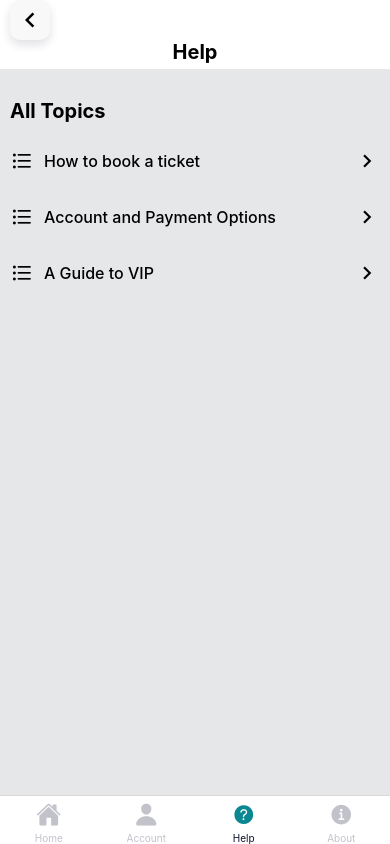
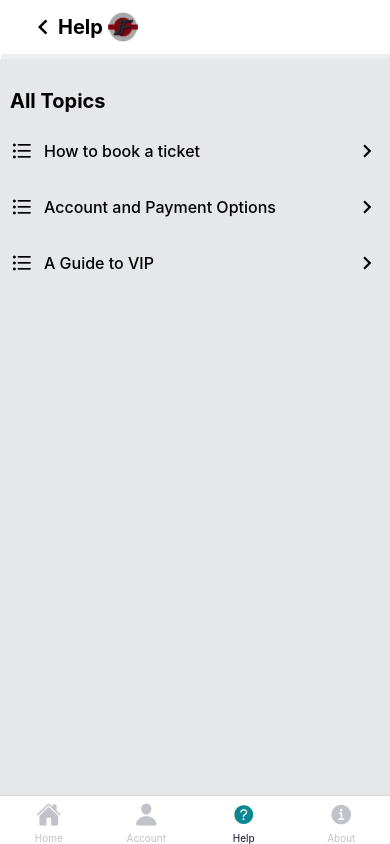
Before and after one commit to fboakye008/online_ticketing, a React Native app: screen /Help in a window 390 px wide. Built offline with nearby package versions, Linux system fonts and the light colour scheme.

Commit message:
Done with branding

```diff
--- a/src/contents/image.js
+++ b/src/contents/image.js
@@ -5,5 +5,6 @@ export default {
     travel: require('../../src/images/Travel.png'),
     facebook: require('../../src/images/facebook.png'),
     map: require('../../src/images/map.jpeg'),
+    projectlogo: require ('../../src/images/projectLogo.png'),
     google: require('../../src/images/google.png'),
 };
--- a/src/screens/About.js
+++ b/src/screens/About.js
@@ -4,6 +4,7 @@ import {
   TouchableOpacity,
   StyleSheet,
   SafeAreaView,
+  Image,
   Dimensions,
   ScrollView,
 } from "react-native";
@@ -14,6 +15,7 @@ import {
   MaterialIcons,
 } from "@expo/vector-icons";
 import { Colors } from "../contents";
+import projectlogo from "../../src/images/projectLogo.png";
 import { useNavigation } from "@react-navigation/native";
 
 const { width, height } = Dimensions.get("window");
@@ -66,13 +68,18 @@ const About = () => {
 
   return (
     <SafeAreaView style={styles.container}>
+
       <TouchableOpacity
-        style={styles.arrowContainer}
-        onPress={() => navigation.goBack()}
-      >
-        <MaterialIcons name="keyboard-arrow-left" size={30} color="#000" />
-      </TouchableOpacity>
-      <Text style={styles.title}>About Us</Text>
+            style={styles.header}
+            onPress={() => navigation.goBack()}>
+          <View style={{flexDirection: "row", alignItems: "center", marginLeft: 15}}>
+            <MaterialIcons name="keyboard-arrow-left" size={30} color="#000" />
+                 <Text style={styles.Headertopic}>About Us </Text>
+           <View>
+               <Image source={projectlogo} style={[styles.Image]} resizeMode="cover"/>
+            </View>
+          </View>
+        </TouchableOpacity>
       <ScrollView style={{ flex: 1, backgroundColor: "#e6e7e8" }}>
         <View style={styles.topicsWrapper}>
           <Text style={styles.allTopics}>All Topics</Text>
@@ -118,29 +125,25 @@ const styles = StyleSheet.create({
     backgroundColor: "#fff",
   },
 
-  title: {
+  header:{
+    borderBottomColor: '#eee',
+    justifyContent: "space-between",
+    width: "100%",
+    borderBottomWidth: 5,
+    flexDirection: 'row',
+    alignItems: 'center',
+    paddingBottom: 12,
+    marginLeft: 1,
+    marginTop: 12,
+    paddingHorizontal: 12,
+    backgroundColor: Colors.DEFAULT_WHITE,
+  },
+  Headertopic: {
+    flex: 1,
     fontSize: 20,
-    textAlign: "center",
+    textAlign: 'center',
     fontWeight: "bold",
-    paddingBottom: 5,
-  },
-  arrowContainer: {
-    height: 40,
-    width: 40,
-    justifyContent: "center",
-    alignItems: "center",
-    backgroundColor: Colors.SECONDARY_WHITE,
-    borderRadius: 10,
-    marginLeft: 10,
-    shadowColor: Colors.DEFAULT_BLACK,
-    shadowOffset: {
-      width: 0,
-      height: 5,
-    },
-    shadowOpacity: 0.121,
-    shadowRadius: 9.11,
-    elevation: 5,
-  },
+},
   topic: {
     fontSize: 16,
     paddingLeft: 10,
@@ -162,5 +165,11 @@ const styles = StyleSheet.create({
     alignItems: "center",
     marginVertical: 15,
   },
+  Image: {
+
+    height: 30,
+    width: 30,
+    marginRight: 20,
+},
 });
 export default About;
--- a/src/screens/BusStopTimeScreen.js
+++ b/src/screens/BusStopTimeScreen.js
@@ -6,6 +6,7 @@ import {
     StyleSheet,
     Dimensions,
     TouchableOpacity,
+    Image,
     SafeAreaView,
 } from "react-native";
 import BookingTextField from "../components/CustomBookingInput";
@@ -14,6 +15,7 @@ import {Colors} from "../contents";
 import moment from 'moment';
 import _ from "underscore";
 import {CreateBooking} from "../apis/booking";
+import projectlogo from "../../src/images/projectLogo.png";
 
 const {height, width} = Dimensions.get("window");
 import {updateError} from '../utils';
@@ -140,12 +142,18 @@ const BusStopTimeScreen = ({navigation, route}) => {
         <SafeAreaView style={styles.wrapper}>
 
             <TouchableOpacity
-                style={styles.arrowContainer}
-                onPress={() => navigation.goBack()}>
-                <MaterialIcons name="keyboard-arrow-left" size={30} color="#000"/>
+                        style={styles.header}
+            onPress={() => navigation.goBack()}>
+                        <View style={{flexDirection: "row", alignItems: "center", marginLeft: 15}}>
+                        <MaterialIcons name="keyboard-arrow-left" size={30} color="#000" />
+                         <Text style={styles.topic}>Departure </Text>
 
-            </TouchableOpacity>
-            <Text style={styles.text}> Departure</Text>
+                            <View>
+                            <Image source={projectlogo} style={[styles.Image]} resizeMode="cover"/>
+                            </View>
+                        </View>
+
+                    </TouchableOpacity>
             <View style={styles.container}>
                 <ReadOnlyField
                     style={styles.input}
@@ -179,23 +187,7 @@ const styles = StyleSheet.create({
     wrapper: {
         flex: 1,
     },
-    arrowContainer: {
-        height: 40,
-        width: 40,
-        justifyContent: "center",
-        alignItems: "center",
-        backgroundColor: Colors.SECONDARY_WHITE,
-        borderRadius: 10,
-        marginLeft: 10,
-        shadowColor: Colors.DEFAULT_BLACK,
-        shadowOffset: {
-            width: 0,
-            height: 5,
-        },
-        shadowOpacity: 0.121,
-        shadowRadius: 9.11,
-        elevation: 5,
-    },
+
     container: {
         flex: 1,
         justifyContent: "center",
@@ -227,6 +219,19 @@ const styles = StyleSheet.create({
         fontSize: 15,
         fontWeight: "bold",
     },
+    header:{
+        borderBottomColor: '#eee',
+        justifyContent: "space-between",
+        width: "100%",
+        borderBottomWidth: 5,
+        flexDirection: 'row',
+        alignItems: 'center',
+        paddingBottom: 12,
+        marginLeft: 1,
+        paddingTop:12,
+        paddingHorizontal: 12,
+        backgroundColor: Colors.DEFAULT_WHITE,
+      },
     text: {
 
         justifyContent: "space-between",
@@ -237,6 +242,12 @@ const styles = StyleSheet.create({
         paddingTop: 5,
         paddingLeft: 145
     },
+    Image: {
+
+        height: 30,
+        width: 30,
+        marginRight: 20,
+    },
 });
 
 export default BusStopTimeScreen;
--- a/src/screens/Help.js
+++ b/src/screens/Help.js
@@ -4,6 +4,7 @@ import {
   TouchableOpacity,
   StyleSheet,
   SafeAreaView,
+  Image,
   Dimensions,
   ScrollView,
 } from "react-native";
@@ -14,6 +15,7 @@ import {
   MaterialIcons,
 } from "@expo/vector-icons";
 import { Colors } from "../contents";
+import projectlogo from "../../src/images/projectLogo.png";
 import { useNavigation } from "@react-navigation/native";
 
 const { width, height } = Dimensions.get("window");
@@ -53,13 +55,18 @@ const Help = () => {
 
   return (
     <SafeAreaView style={styles.container}>
+
       <TouchableOpacity
-        style={styles.arrowContainer}
-        onPress={() => navigation.goBack()}
-      >
-        <MaterialIcons name="keyboard-arrow-left" size={30} color="#000" />
-      </TouchableOpacity>
-      <Text style={styles.title}>Help</Text>
+            style={styles.header}
+            onPress={() => navigation.goBack()}>
+          <View style={{flexDirection: "row", alignItems: "center", marginLeft: 15}}>
+            <MaterialIcons name="keyboard-arrow-left" size={30} color="#000" />
+                 <Text style={styles.Headertopic}>Help </Text>
+           <View>
+               <Image source={projectlogo} style={[styles.Image]} resizeMode="cover"/>
+            </View>
+          </View>
+        </TouchableOpacity>
       <ScrollView style={{ flex: 1, backgroundColor: "#e6e7e8" }}>
         <View style={styles.topicsWrapper}>
           <Text style={styles.allTopics}>All Topics</Text>
@@ -105,29 +112,25 @@ const styles = StyleSheet.create({
     backgroundColor: "#fff",
   },
 
-  title: {
+  header:{
+    borderBottomColor: '#eee',
+    justifyContent: "space-between",
+    width: "100%",
+    borderBottomWidth: 5,
+    flexDirection: 'row',
+    alignItems: 'center',
+    paddingBottom: 12,
+    marginLeft: 1,
+    marginTop: 12,
+    paddingHorizontal: 12,
+    backgroundColor: Colors.DEFAULT_WHITE,
+  },
+  Headertopic: {
+    flex: 1,
     fontSize: 20,
-    textAlign: "center",
+    textAlign: 'center',
     fontWeight: "bold",
-    paddingBottom: 5,
-  },
-  arrowContainer: {
-    height: 40,
-    width: 40,
-    justifyContent: "center",
-    alignItems: "center",
-    backgroundColor: Colors.SECONDARY_WHITE,
-    borderRadius: 10,
-    marginLeft: 10,
-    shadowColor: Colors.DEFAULT_BLACK,
-    shadowOffset: {
-      width: 0,
-      height: 5,
-    },
-    shadowOpacity: 0.121,
-    shadowRadius: 9.11,
-    elevation: 5,
-  },
+},
   topic: {
     fontSize: 16,
     paddingLeft: 10,
@@ -149,5 +152,11 @@ const styles = StyleSheet.create({
     alignItems: "center",
     marginVertical: 15,
   },
+  Image: {
+
+    height: 30,
+    width: 30,
+    marginRight: 20,
+},
 });
 export default Help;
--- a/src/screens/RouteScreen.js
+++ b/src/screens/RouteScreen.js
@@ -4,6 +4,7 @@ import {
     View,
     Text,
     StyleSheet,
+    Image,
     Dimensions,
     TouchableOpacity,
     SafeAreaView,
@@ -13,12 +14,13 @@ import ReadOnlyField from "../components/CustomInput/ReadOnlyField";
 import {Colors} from "../contents";
 import moment from 'moment';
 import {RequestRoutes} from "../apis/routes";
-
 const {height, width} = Dimensions.get("window");
 import utils from "../apis/utils";
 import {updateError} from '../utils';
+import projectlogo from '../../src/images/projectLogo.png';
 
 const Routes = ({navigation}) => {
+
     const [error, setError] = useState("");
     const [routeMessage, setRouteMessage] = useState("Route");
     const [data, setData] = useState({
@@ -65,13 +67,28 @@ const Routes = ({navigation}) => {
                     {error}
                 </Text>
             ) : null}
-            <TouchableOpacity
-                style={styles.arrowContainer}
-                onPress={() => navigation.goBack()}>
-                <MaterialIcons name="keyboard-arrow-left" size={30} color="#000"/>
 
-            </TouchableOpacity>
-            <Text style={styles.text}> Select Your Route</Text>
+            {/* <TouchableOpacity
+
+            onPress={() => navigation.goBack()}>
+          <MaterialIcons name="keyboard-arrow-left" size={30} color="#000" />
+          <View style={styles.titleContainer}>
+               <Text style={styles.title}>Select Your Route</Text>
+               <Image source={projectlogo} style={[styles.Image]} resizeMode="cover"/>
+        </View>
+        </TouchableOpacity> */}
+        <TouchableOpacity
+                        style={styles.header}
+            onPress={() => navigation.goBack()}>
+                        <View style={{flexDirection: "row", alignItems: "center", marginLeft: 15}}>
+                        <MaterialIcons name="keyboard-arrow-left" size={30} color="#000" />
+                            <Text style={styles.topic}>Select Your Route</Text>
+                            <View>
+                            </View>
+                        </View>
+
+                    </TouchableOpacity>
+                    <Image source={projectlogo} style={[styles.Image]} resizeMode="cover"/>
 
             <View style={styles.container}>
                 <ReadOnlyField
@@ -98,23 +115,7 @@ const styles = StyleSheet.create({
     wrapper: {
         flex: 1,
     },
-    arrowContainer: {
-        height: 40,
-        width: 40,
-        justifyContent: "center",
-        alignItems: "center",
-        backgroundColor: Colors.SECONDARY_WHITE,
-        borderRadius: 10,
-        marginLeft: 10,
-        shadowColor: Colors.DEFAULT_BLACK,
-        shadowOffset: {
-            width: 0,
-            height: 5,
-        },
-        shadowOpacity: 0.121,
-        shadowRadius: 9.11,
-        elevation: 5,
-    },
+
     container: {
         flex: 1,
         justifyContent: "center",
@@ -122,7 +123,6 @@ const styles = StyleSheet.create({
         height: height,
     },
 
-    //
     btn: {
         justifyContent: "center",
         alignItems: "center",
@@ -146,6 +146,31 @@ const styles = StyleSheet.create({
         fontSize: 15,
         fontWeight: "bold",
     },
+    header:{
+        borderBottomColor: '#eee',
+        borderBottomWidth: 5,
+        flexDirection: 'row',
+        alignItems: 'center',
+        paddingBottom: 12,
+        paddingHorizontal: 12,
+        backgroundColor: Colors.DEFAULT_WHITE,
+      },
+      titleContainer:{
+        flex: 1,
+      },
+      title:{
+        fontSize: 18,
+        marginLeft: -38,
+        fontWeight:'bold',
+        textAlign: 'center',
+      },
+      Image: {
+
+        height: 100,
+        width: 100,
+        marginLeft: "36%",
+        marginTop: 10
+    },
     text: {
         justifyContent: "space-between",
         alignItems: "center",
@@ -156,6 +181,13 @@ const styles = StyleSheet.create({
         marginLeft: 60
     },
 
+    topic: {
+        flex: 1,
+        fontSize: 18,
+        marginLeft: -38,
+        fontWeight:'bold',
+       textAlign: 'center',
+    },
 });
 
 export default Routes;
--- a/src/screens/ScheduleScreen.js
+++ b/src/screens/ScheduleScreen.js
@@ -1,6 +1,6 @@
 import {StatusBar} from 'expo-status-bar';
 import React, {useState, useEffect} from 'react';
-import {StyleSheet, Text, View, FlatList, TouchableOpacity, SafeAreaView,} from 'react-native';
+import {StyleSheet, Text, View, FlatList, TouchableOpacity,Image, SafeAreaView,} from 'react-native';
 import {MaterialCommunityIcons, MaterialIcons} from '@expo/vector-icons';
 import _ from "lodash"
 import uds from "underscore"
@@ -8,6 +8,7 @@ import {RequestSchedule} from "../apis/schedules";
 import {Colors} from "../contents";
 import {updateError} from '../utils';
 import SearchBar from "../components/ListSearch/SearchBar";
+import projectlogo from "../../src/images/projectLogo.png";
 import moment from "moment";
 
 
@@ -162,15 +163,20 @@ const ScheduleScreen = ({navigation, route}) => {
               {error}
             </Text>
         ) : null}
+
         <TouchableOpacity
-            style={styles.header}
+                        style={styles.header}
             onPress={() => navigation.goBack()}>
-          <MaterialIcons name="keyboard-arrow-left" size={30} color="#000" />
-          <View style={styles.titleContainer}>
-              {!clicked && <Text style={styles.title}>Schedule ({dateToday})</Text>}
-        {/*<Text style={styles.title}>Bus Schedules</Text>*/}
-        </View>
-        </TouchableOpacity>
+                        <View style={{flexDirection: "row", alignItems: "center", marginLeft: 15}}>
+                        <MaterialIcons name="keyboard-arrow-left" size={30} color="#000" />
+                        {!clicked && <Text style={styles.topic}>Schedule ({dateToday})</Text>}
+
+                            <View>
+                            <Image source={projectlogo} style={[styles.Image]} resizeMode="cover"/>
+                            </View>
+                        </View>
+
+                    </TouchableOpacity>
           <SearchBar
               searchPhrase={searchPhrase}
               setSearchPhrase={setSearchPhrase}
@@ -193,23 +199,7 @@ const ScheduleScreen = ({navigation, route}) => {
 }
 
 const styles = StyleSheet.create({
-  arrowContainer: {
-    height: 40,
-    width: 40,
-    justifyContent: "center",
-    alignItems: "center",
-    backgroundColor: Colors.SECONDARY_WHITE,
-    borderRadius: 10,
-    marginLeft: 10,
-    shadowColor: Colors.DEFAULT_BLACK,
-    shadowOffset: {
-        width: 0,
-        height: 5,
-    },
-    shadowOpacity: 0.121,
-    shadowRadius: 9.11,
-    elevation: 5,
-},
+//
   columnHeader: {
     width: "30%",
     justifyContent: "center",
@@ -236,12 +226,16 @@ const styles = StyleSheet.create({
 
   header:{
     borderBottomColor: '#eee',
+    justifyContent: "space-between",
+    width: "100%",
     borderBottomWidth: 5,
     flexDirection: 'row',
     alignItems: 'center',
     paddingBottom: 12,
+    marginLeft: 1,
+    paddingTop:12,
     paddingHorizontal: 12,
-
+    backgroundColor: Colors.DEFAULT_WHITE,
   },
   tableHeader: {
     flexDirection: "row",
@@ -259,6 +253,12 @@ const styles = StyleSheet.create({
     height: 60,
     alignItems:"center",
   },
+  topic: {
+    flex: 1,
+    fontSize: 16,
+    textAlign: 'center',
+    fontWeight: "500",
+},
 
   titleContainer:{
     flex: 1,
@@ -269,7 +269,12 @@ const styles = StyleSheet.create({
     fontWeight:'bold',
     textAlign: 'center',
   },
+  Image: {
 
+    height: 30,
+    width: 30,
+    marginRight: 20,
+},
 });
 
 
--- a/src/screens/SignInScreen.js
+++ b/src/screens/SignInScreen.js
@@ -13,6 +13,7 @@ import AsyncStorage from '@react-native-async-storage/async-storage';
 
 
 const SignInScreen = ({navigation, route}) => {
+    const projectlogo = require('../../src/images/projectLogo.png');
     const nextPage = route.params.navPage;
     const [loading, setLoading] = useState(false);
     useEffect(() => {
@@ -89,10 +90,13 @@ const SignInScreen = ({navigation, route}) => {
 
         </View>
         </TouchableOpacity>
+
             <View style={styles.contentContainer}>
-                <Text style={styles.content}>
+                {/* <Text style={styles.content}>
                     Enter your Username and password, and enjoy your trip!
-                </Text>
+                </Text> */}
+                <Image source={projectlogo} style={[styles.Image]} resizeMode="cover"/>
+
                 <TextField
                     value={phone}
                     onChangeText={(value) => handleOnChangeText(value, "phone")}
@@ -268,6 +272,12 @@ const styles = StyleSheet.create({
         fontWeight:'bold',
         textAlign: 'center',
       },
+      Image: {
+
+        height: 100,
+        width: 100,
+        marginLeft: "35%"
+    },
 });
 
 export default SignInScreen;
--- a/src/screens/Trips.js
+++ b/src/screens/Trips.js
@@ -1,11 +1,12 @@
 import React, {useEffect, useState} from "react";
-import {View, Text, SafeAreaView, StyleSheet, TouchableOpacity, ScrollView} from "react-native";
+import {View, Text, SafeAreaView, StyleSheet, TouchableOpacity,Image, ScrollView} from "react-native";
 import {MaterialIcons} from "@expo/vector-icons";
 import {Colors} from "../contents";
 import _ from "underscore";
 import moment from "moment";
 import {fetchTickets} from "../apis/tickets";
 import {updateError} from '../utils';
+import projectlogo from "../../src/images/projectLogo.png";
 import DisplayTrip from "../components/CustomInput/DisplayTrip";
 
 
@@ -52,7 +53,7 @@ const Trips = ({navigation}) => {
                     {error}
                 </Text>
             ) : null}
-            <TouchableOpacity
+            {/* <TouchableOpacity
             style={styles.header}
             onPress={() => navigation.goBack()}>
           <MaterialIcons name="keyboard-arrow-left" size={30} color="#000" />
@@ -60,8 +61,18 @@ const Trips = ({navigation}) => {
           <Text style={styles.title}>Trips ({numTrips})</Text>
 
         </View>
+        </TouchableOpacity> */}
+        <TouchableOpacity
+            style={styles.header}
+            onPress={() => navigation.goBack()}>
+          <View style={{flexDirection: "row", alignItems: "center", marginLeft: 15}}>
+            <MaterialIcons name="keyboard-arrow-left" size={30} color="#000" />
+                 <Text style={styles.Headertopic}>Trips ({numTrips}) </Text>
+           <View>
+               <Image source={projectlogo} style={[styles.Image]} resizeMode="cover"/>
+            </View>
+          </View>
         </TouchableOpacity>
-
 
             <ScrollView>
 
@@ -85,22 +96,35 @@ const styles = StyleSheet.create({
         flex: 1,
     },
     header:{
-        borderBottomColor: Colors.DEFAULT_GREY,
+        borderBottomColor: '#eee',
+        justifyContent: "space-between",
+        width: "100%",
         borderBottomWidth: 5,
         flexDirection: 'row',
         alignItems: 'center',
         paddingBottom: 12,
+        marginLeft: 1,
+        marginTop: 12,
         paddingHorizontal: 12,
         backgroundColor: Colors.DEFAULT_WHITE,
       },
+      Headertopic: {
+        flex: 1,
+        fontSize: 20,
+        textAlign: 'center',
+        fontWeight: "bold",
+    },
+
+      Image: {
+
+        height: 30,
+        width: 30,
+        marginRight: 20,
+    },
+
       titleContainer:{
         flex: 1,
       },
-      title:{
-        fontSize: 18,
-        marginLeft: -38,
-        fontWeight:'bold',
-        textAlign: 'center',
-      },
+
 })
 export default Trips;
--- a/src/screens/Wallet.js
+++ b/src/screens/Wallet.js
@@ -15,6 +15,7 @@ import SwitchButton from "../components/CustomSwitch/SwitchButton";
 import Receipt from "../components/CustomTicket/Receipt";
 import _ from "underscore";
 import moment from "moment";
+import projectlogo from "../../src/images/projectLogo.png";
 import {fetchTickets} from "../apis/tickets";
 import {updateError} from "../utils";
 
@@ -82,13 +83,16 @@ const Wallet = () => {
                 </Text>
             ) : null}
 
-            <TouchableOpacity
+        <TouchableOpacity
             style={styles.header}
             onPress={() => navigation.goBack()}>
-          <MaterialIcons name="keyboard-arrow-left" size={30} color="#000" />
-          <View style={styles.titleContainer}>
-          <Text style={styles.title}>Ticket Wallet</Text>
-        </View>
+          <View style={{flexDirection: "row", alignItems: "center", marginLeft: 15}}>
+            <MaterialIcons name="keyboard-arrow-left" size={30} color="#000" />
+                 <Text style={styles.Headertopic}>Ticket Wallet </Text>
+           <View>
+               <Image source={projectlogo} style={[styles.Image]} resizeMode="cover"/>
+            </View>
+          </View>
         </TouchableOpacity>
 
             <View style={styles.walletContainer}>
@@ -117,24 +121,33 @@ const styles = StyleSheet.create({
         backgroundColor: Colors.DEFAULT_WHITE,
     },
     header:{
-        borderBottomColor: Colors.DEFAULT_GREY,
+        borderBottomColor: '#eee',
+        justifyContent: "space-between",
+        width: "100%",
         borderBottomWidth: 5,
         flexDirection: 'row',
         alignItems: 'center',
         paddingBottom: 12,
+        marginLeft: 1,
+        marginTop: 12,
         paddingHorizontal: 12,
         backgroundColor: Colors.DEFAULT_WHITE,
       },
+      Headertopic: {
+        flex: 1,
+        fontSize: 20,
+        textAlign: 'center',
+        fontWeight: "bold",
+    },
       titleContainer:{
         flex: 1,
       },
-      title:{
-        fontSize: 18,
-        marginLeft: -38,
-        fontWeight:'bold',
-        textAlign: 'center',
-      },
+      Image: {
 
+        height: 30,
+        width: 30,
+        marginRight: 20,
+    },
 
 });
 
```
Also changed, not shown: src/components/HomeMap/index.js (+7 -2 lines), src/images/projectLogo.png (added).
